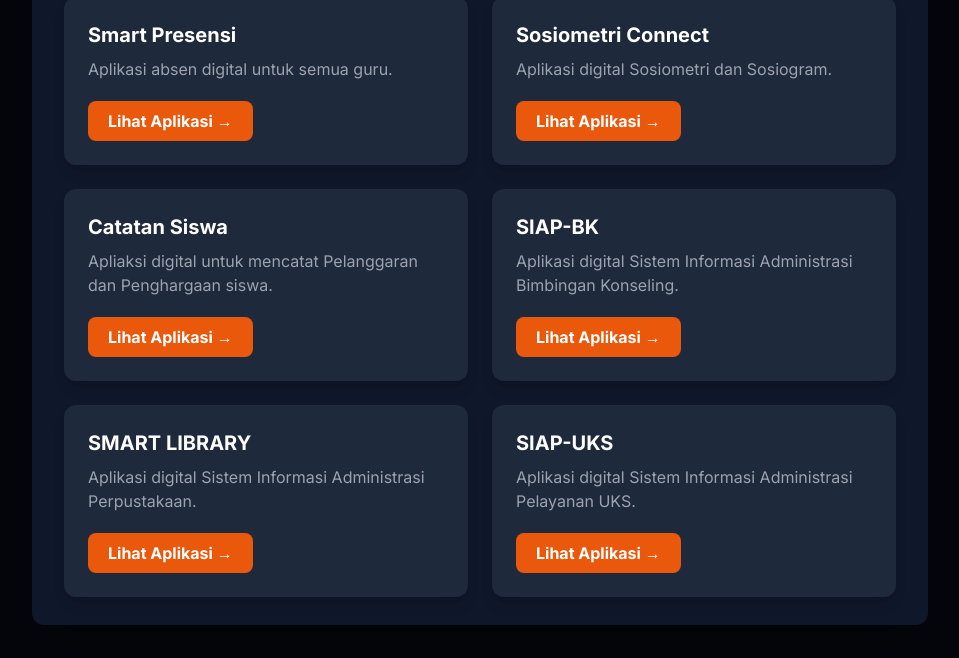
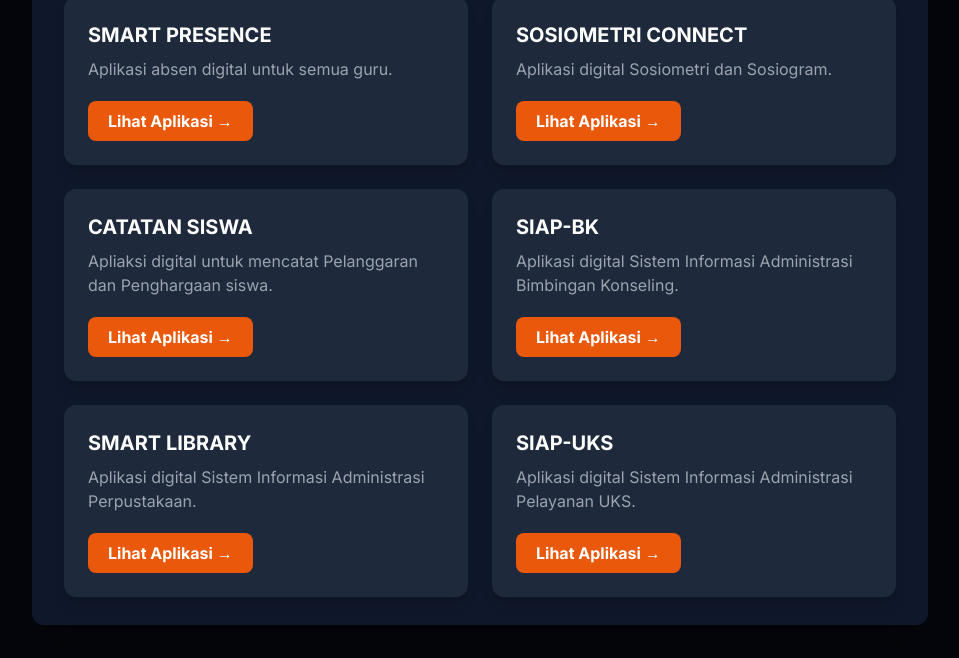
Before and after one commit to yayan91/mappaguru-online, a plain HTML site: page index.html in a window 1280 px wide. Both pictures are taken after a click on the button "Lihat Semua Aplikasi". Shown: the part 705-1363 px from the top of the page, without its empty margins (160-1119 px from the left). Drawn offline with nearby package versions, Linux system fonts and the light colour scheme.

Commit message:
Update index.html

```diff
--- a/index.html
+++ b/index.html
@@ -95,9 +95,9 @@
                         <button @click="modalOpen = false" class="absolute top-4 right-4 text-gray-400 hover:text-white text-3xl">&times;</button>
                         <h3 class="text-3xl font-bold text-white mb-6 text-left">Daftar Aplikasi</h3>
                         <div class="grid grid-cols-1 md:grid-cols-2 gap-6 text-left">
-                            <div class="bg-slate-800 p-6 rounded-xl shadow-lg card-hover transition-all duration-300"><h3 class="text-xl font-bold text-white">Smart Presensi</h3><p class="text-gray-400 my-2">Aplikasi absen digital untuk semua guru.</p><a href="https://smart-presensi.vercel.app/" target="_blank" class="inline-block mt-3 bg-orange-600 text-white font-semibold px-5 py-2 rounded-lg hover:bg-orange-500 transition-colors">Lihat Aplikasi &rarr;</a></div>
-                            <div class="bg-slate-800 p-6 rounded-xl shadow-lg card-hover transition-all duration-300"><h3 class="text-xl font-bold text-white">Sosiometri Connect</h3><p class="text-gray-400 my-2">Aplikasi digital Sosiometri dan Sosiogram.</p><a href="https://bk-connect-eta.vercel.app/" target="_blank" class="inline-block mt-3 bg-orange-600 text-white font-semibold px-5 py-2 rounded-lg hover:bg-orange-500 transition-colors">Lihat Aplikasi &rarr;</a></div>
-                            <div class="bg-slate-800 p-6 rounded-xl shadow-lg card-hover transition-all duration-300"><h3 class="text-xl font-bold text-white">Catatan Siswa</h3><p class="text-gray-400 my-2">Apliaksi digital untuk mencatat Pelanggaran dan Penghargaan siswa.</p><a href="https://pelanggaran-penghargaan.vercel.app/" target="_blank" class="inline-block mt-3 bg-orange-600 text-white font-semibold px-5 py-2 rounded-lg hover:bg-orange-500 transition-colors">Lihat Aplikasi &rarr;</a></div>
+                            <div class="bg-slate-800 p-6 rounded-xl shadow-lg card-hover transition-all duration-300"><h3 class="text-xl font-bold text-white">SMART PRESENCE</h3><p class="text-gray-400 my-2">Aplikasi absen digital untuk semua guru.</p><a href="https://smart-presensi.vercel.app/" target="_blank" class="inline-block mt-3 bg-orange-600 text-white font-semibold px-5 py-2 rounded-lg hover:bg-orange-500 transition-colors">Lihat Aplikasi &rarr;</a></div>
+                            <div class="bg-slate-800 p-6 rounded-xl shadow-lg card-hover transition-all duration-300"><h3 class="text-xl font-bold text-white">SOSIOMETRI CONNECT</h3><p class="text-gray-400 my-2">Aplikasi digital Sosiometri dan Sosiogram.</p><a href="https://bk-connect-eta.vercel.app/" target="_blank" class="inline-block mt-3 bg-orange-600 text-white font-semibold px-5 py-2 rounded-lg hover:bg-orange-500 transition-colors">Lihat Aplikasi &rarr;</a></div>
+                            <div class="bg-slate-800 p-6 rounded-xl shadow-lg card-hover transition-all duration-300"><h3 class="text-xl font-bold text-white">CATATAN SISWA</h3><p class="text-gray-400 my-2">Apliaksi digital untuk mencatat Pelanggaran dan Penghargaan siswa.</p><a href="https://pelanggaran-penghargaan.vercel.app/" target="_blank" class="inline-block mt-3 bg-orange-600 text-white font-semibold px-5 py-2 rounded-lg hover:bg-orange-500 transition-colors">Lihat Aplikasi &rarr;</a></div>
                             <div class="bg-slate-800 p-6 rounded-xl shadow-lg card-hover transition-all duration-300"><h3 class="text-xl font-bold text-white">SIAP-BK</h3><p class="text-gray-400 my-2">Aplikasi digital Sistem Informasi Administrasi Bimbingan Konseling.</p><a href="https://administrasi-bk-connect.vercel.app/" target="_blank" class="inline-block mt-3 bg-orange-600 text-white font-semibold px-5 py-2 rounded-lg hover:bg-orange-500 transition-colors">Lihat Aplikasi &rarr;</a></div>
 							 <div class="bg-slate-800 p-6 rounded-xl shadow-lg card-hover transition-all duration-300"><h3 class="text-xl font-bold text-white">SMART LIBRARY</h3><p class="text-gray-400 my-2">Aplikasi digital Sistem Informasi Administrasi Perpustakaan.</p><a href="https://smart-library-opal.vercel.app/" target="_blank" class="inline-block mt-3 bg-orange-600 text-white font-semibold px-5 py-2 rounded-lg hover:bg-orange-500 transition-colors">Lihat Aplikasi &rarr;</a></div>
 							 <div class="bg-slate-800 p-6 rounded-xl shadow-lg card-hover transition-all duration-300"><h3 class="text-xl font-bold text-white">SIAP-UKS</h3><p class="text-gray-400 my-2">Aplikasi digital Sistem Informasi Administrasi Pelayanan UKS.</p><a href="https://uks-connected.vercel.app/" target="_blank" class="inline-block mt-3 bg-orange-600 text-white font-semibold px-5 py-2 rounded-lg hover:bg-orange-500 transition-colors">Lihat Aplikasi &rarr;</a></div>
```
